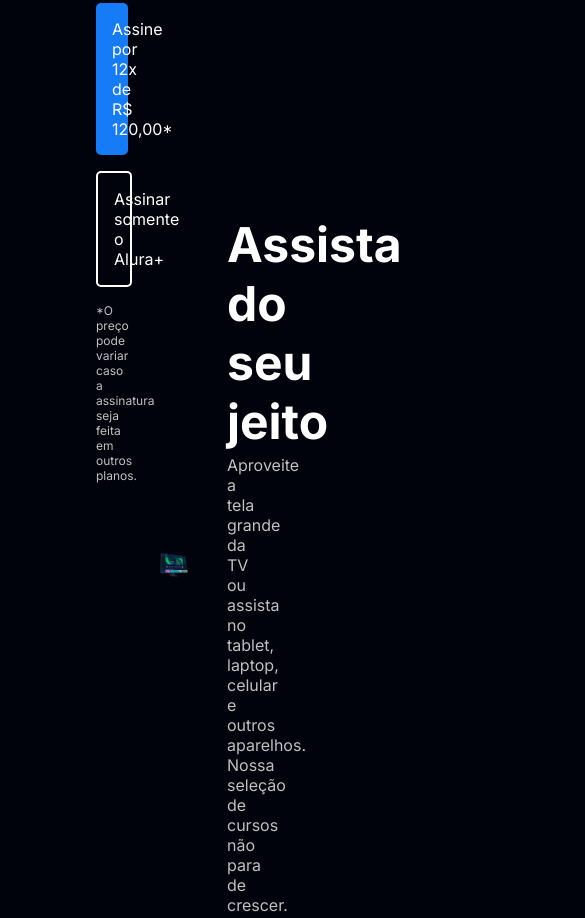
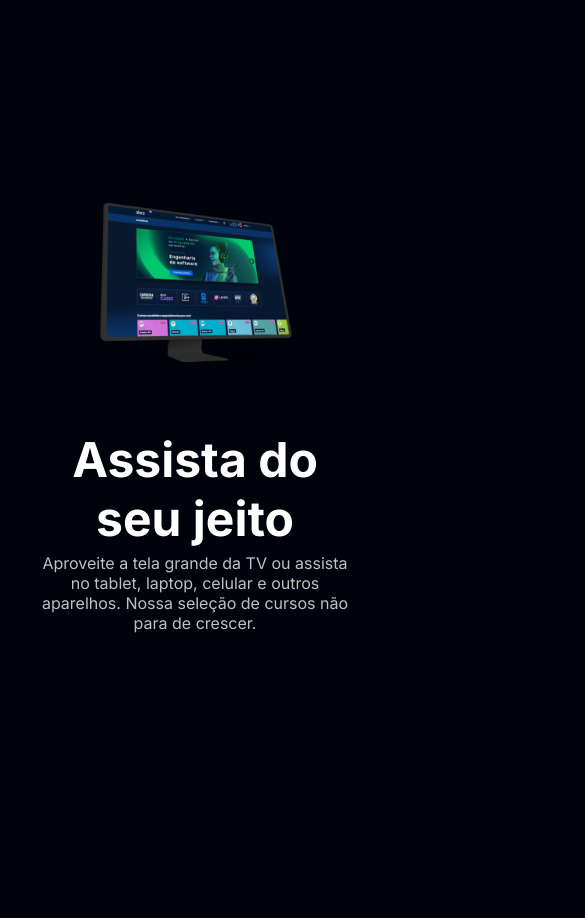
Before and after one commit to M1P1S/alura.plus, a plain HTML site: page index.html in a window 390 px wide. Shown: the part 721-1639 px from the top of the page, 585 px wide, since content can reach past the window. Drawn offline with Linux system fonts and the light colour scheme.

Commit message:
Inclusão da resposividade

```diff
--- a/styles.css
+++ b/styles.css
@@ -153,3 +153,35 @@ body {
     background-color: var(--botao-azul-efeito);
     color: var(--cor-de-fundo);
 }
+
+@media screen and (max-width:768px) {
+    .container {
+        display: block;
+        background-image: none;
+    }
+
+    .container__imagem {
+        width: 50vw;
+    }
+
+    .container__caixa {
+        margin: 2em 2em;
+    }
+
+    .secundario {
+        margin: 0;
+        text-align: center;
+    }
+
+    .secundario__imagem {
+        width: 50vw;
+    }
+
+    .dispositivos__listas {
+        display: block;
+    }
+
+    .rodape__lista {
+        display: block;
+    }
+}
```
